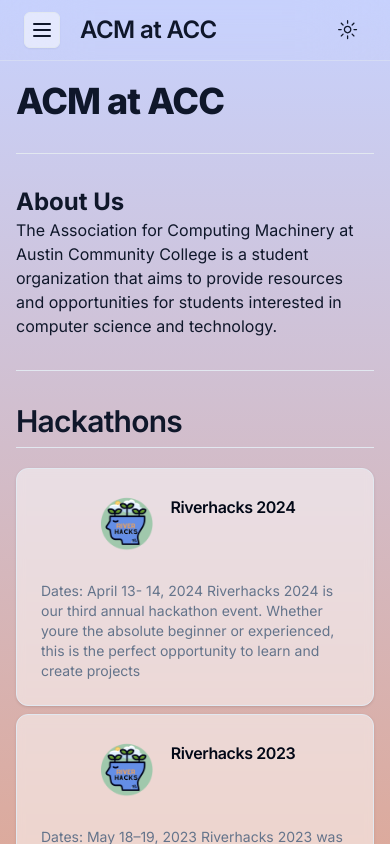
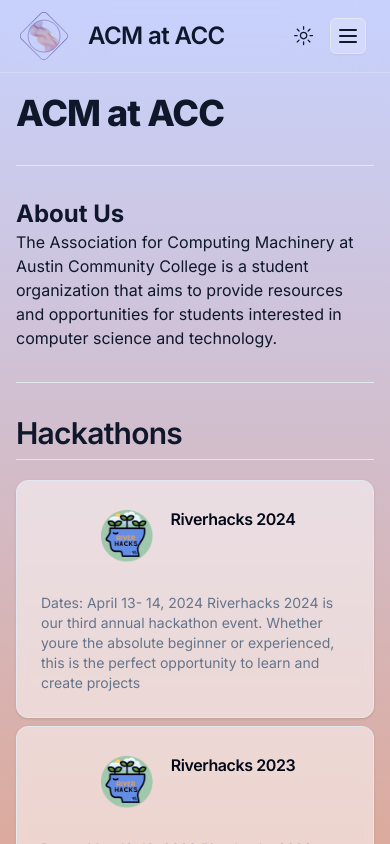
Before and after one commit to MichaelAGolden/acm-website, a Next.js app: page / in a window 390 px wide. Shown: the top 844 px of the page. Built offline with nearby package versions, Linux system fonts and the light colour scheme.

Commit message:
Update Navbar component to support different screen sizes

```diff
--- a/src/components/navbar.tsx
+++ b/src/components/navbar.tsx
@@ -22,11 +22,13 @@
     const [isSheetOpen, setSheetOpen] = React.useState(false);
     const toggleSheet = () => setSheetOpen(!isSheetOpen);
 
-    const [isLargeScreen, setIsLargeScreen] = React.useState(false);
+    const [isMediumScreen, setIsMediumScreen] = React.useState(false);
+    const [isSmallScreen, setIsSmallScreen] = React.useState(false);
 
     React.useEffect(() => {
         const handleResize = () => {
-            setIsLargeScreen(window.innerWidth >= 768);
+            setIsMediumScreen(window.innerWidth >= 768);
+            setIsSmallScreen(window.innerWidth < 768);
         };
 
         handleResize();
@@ -45,42 +47,50 @@
 
     return (
         <header className="sticky top-0 z-50 w-full border-b border-border/50 backdrop-blur-2xl supports-[backdrop-filter]:bg-inherit dark:backdrop-blur-2xl dark:border-border/50 ">
-            <div className='container flex xs:flex-row sm:flex-row md:flex-row h-20px items-center'>
-                <Sheet>
-                    <SheetTrigger className=' flex items-center space-x-6 ml-6 md:hidden' asChild>
-                        <Button variant='outline' size='icon' className='shrink-0 my-3 bg-card/50 backdrop-blur-sm md:hidden'>
-                            <Menu className='w-6 h-12 ' />
-                            <span className='sr-only'>Open navigation</span>
-                        </Button>
-                    </SheetTrigger>
-                    {isLargeScreen && (
+            <div className='container flex xs:flex-row sm:flex-row md:flex-row h-20px items-center justify-between'>
+                <div className='flex items-center'>
+                    {isMediumScreen && (
                         <Image src={`/logo${resolvedTheme === 'dark' ? 'Dark' : 'Light'}.svg`} alt='ACM at ACC' height={64} width={64} className='ml-5 my-3' />
                     )}
+                    {isSmallScreen && (
+                        <Image src={`/logo${resolvedTheme === 'dark' ? 'Dark' : 'Light'}.svg`} alt='ACM at ACC' height={48} width={48} className='ml-5 my-3' />
+                    )}
                     <TypographyH3 className='mx-5'>ACM at ACC</TypographyH3>
-                    <SheetContent className='md:hidden'>
-                        <nav className='flex flex-col items-center gap-6 select'>
+                </div>
+                <div className='flex flex-1 items-center justify-end space-x-2 pr-6'>
+                    <div className='hidden sm:flex sm:space-x-4 md:flex md:space-x-6 text-sm'>
+                        <nav className='hidden md:flex md:items-center sm:gap-4 md:gap-6 select'>
                             <TypographyMuted className='transition-colors hover:text-foreground text-foreground/60'><a href='#about'>About Us</a></TypographyMuted>
                             <TypographyMuted className='transition-colors hover:text-foreground text-foreground/60'><a href='#hackathons'>Hackathons</a></TypographyMuted>
                             <TypographyMuted className='transition-colors hover:text-foreground text-foreground/60'><a href='#events'>Events</a></TypographyMuted>
                             <TypographyMuted className='transition-colors hover:text-foreground text-foreground/60'><a href='#resources'>Resources</a></TypographyMuted>
                             <TypographyMuted className='transition-colors hover:text-foreground text-foreground/60'><a href='#contact'>Contact</a></TypographyMuted>
                         </nav>
-                    </SheetContent>
-                </Sheet>
-                <div className='hidden sm:flex sm:space-x-4 md:flex md:space-x-6 text-sm'>
-                    <nav className='hidden md:flex md:items-center sm:gap-4 md:gap-6 select'>
-                        <TypographyMuted className='transition-colors hover:text-foreground text-foreground/60'><a href='#about'>About Us</a></TypographyMuted>
-                        <TypographyMuted className='transition-colors hover:text-foreground text-foreground/60'><a href='#hackathons'>Hackathons</a></TypographyMuted>
-                        <TypographyMuted className='transition-colors hover:text-foreground text-foreground/60'><a href='#events'>Events</a></TypographyMuted>
-                        <TypographyMuted className='transition-colors hover:text-foreground text-foreground/60'><a href='#resources'>Resources</a></TypographyMuted>
-                        <TypographyMuted className='transition-colors hover:text-foreground text-foreground/60'><a href='#contact'>Contact</a></TypographyMuted>
-                    </nav>
-                </div>
-                <div className='flex flex-1 sm:flex-row md:flex-row items-center justify-end space-x-2 pr-6'>
+                    </div>
                     <ThemeSelector />
+                    <Sheet>
+                        <SheetTrigger className='flex items-center space-x-6 ml-6 md:hidden' asChild>
+                            <Button variant='outline' size='icon' className='shrink-0 my-3 bg-card/20 backdrop-blur-sm'>
+                                <Menu className='w-6 h-12 ' />
+                                <span className='sr-only'>Open navigation</span>
+                            </Button>
+                        </SheetTrigger>
+                        <SheetContent className='md:hidden'>
+                            <nav className='flex flex-col items-center justify-end gap-6 select'>
+                                <div className='flex flex-row items-center space-x-2'>
+                                    <Image src={`/logo${resolvedTheme === 'dark' ? 'Dark' : 'Light'}.svg`} alt='ACM at ACC' height={48} width={48} className='ml-5 my-3' />
+                                    <TypographyH1>ACM at ACC</TypographyH1>
+                                </div>
+                                <TypographyMuted className='transition-colors hover:text-foreground text-foreground/60'><a href='#about'>About Us</a></TypographyMuted>
+                                <TypographyMuted className='transition-colors hover:text-foreground text-foreground/60'><a href='#hackathons'>Hackathons</a></TypographyMuted>
+                                <TypographyMuted className='transition-colors hover:text-foreground text-foreground/60'><a href='#events'>Events</a></TypographyMuted>
+                                <TypographyMuted className='transition-colors hover:text-foreground text-foreground/60'><a href='#resources'>Resources</a></TypographyMuted>
+                                <TypographyMuted className='transition-colors hover:text-foreground text-foreground/60'><a href='#contact'>Contact</a></TypographyMuted>
+                            </nav>
+                        </SheetContent>
+                    </Sheet>
                 </div>
             </div>
-
         </header >
     );
 }
--- a/src/components/ui/sheet.tsx
+++ b/src/components/ui/sheet.tsx
@@ -21,7 +21,7 @@
 >(({ className, ...props }, ref) => (
   <SheetPrimitive.Overlay
     className={cn(
-      "fixed inset-0 z-50 backdrop-blur-lg  data-[state=open]:animate-in data-[state=closed]:animate-out data-[state=closed]:fade-out-0 data-[state=open]:fade-in-0",
+      "fixed inset-0 z-50 backdrop-blur-2xl data-[state=open]:animate-in data-[state=closed]:animate-out data-[state=closed]:fade-out-0 data-[state=open]:fade-in-0",
       className
     )}
     {...props}
@@ -31,7 +31,7 @@
 SheetOverlay.displayName = SheetPrimitive.Overlay.displayName
 
 const sheetVariants = cva(
-  "fixed z-50 gap-4 bg-card backdrop-blur-sm p-6 shadow-lg transition ease-in-out data-[state=open]:animate-in data-[state=closed]:animate-out data-[state=closed]:duration-300 data-[state=open]:duration-500",
+  "fixed z-50 gap-4 bg-card/80 backdrop-blur-sm p-6 shadow-lg transition ease-in-out data-[state=open]:animate-in data-[state=closed]:animate-out data-[state=closed]:duration-300 data-[state=open]:duration-500",
   {
     variants: {
       side: {
```
